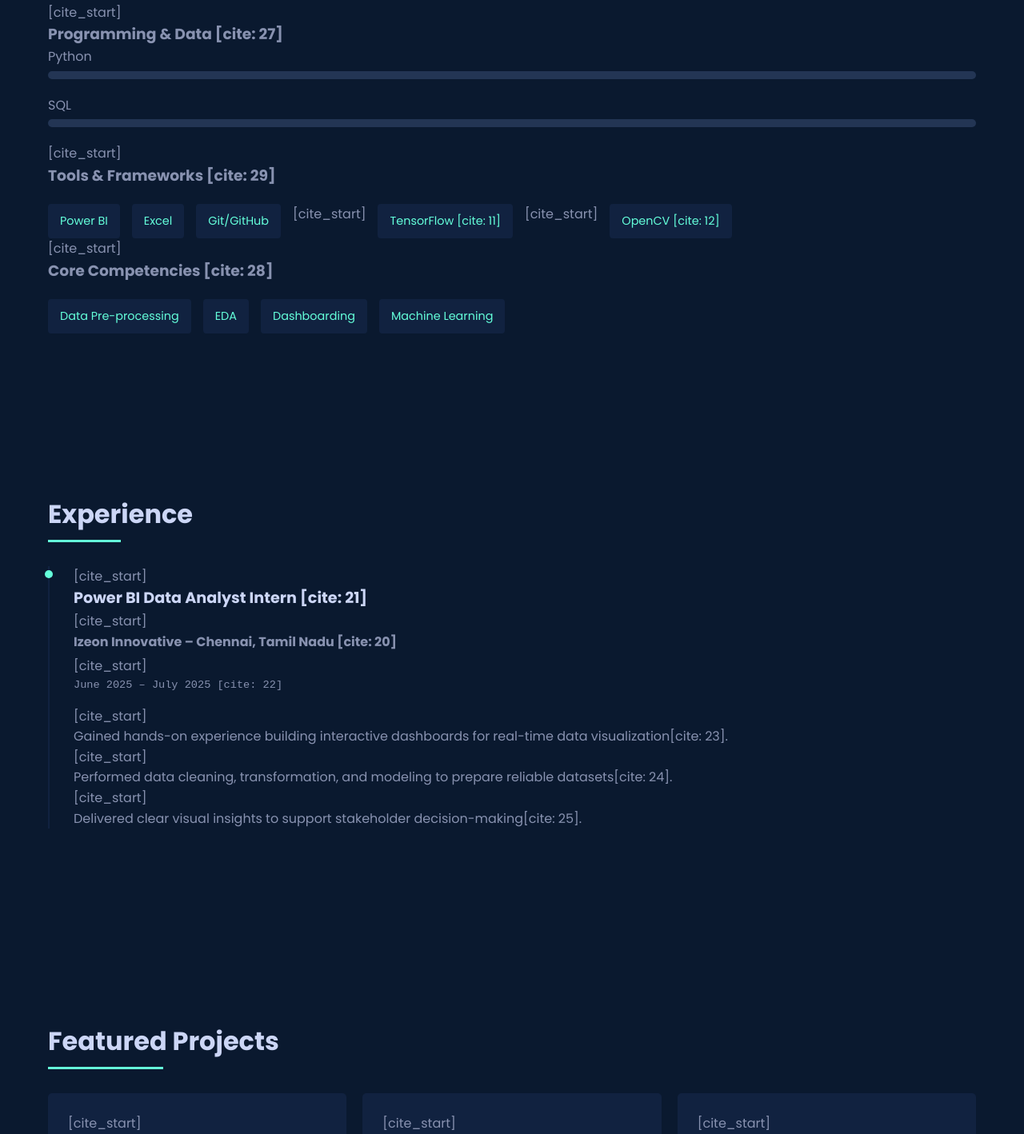
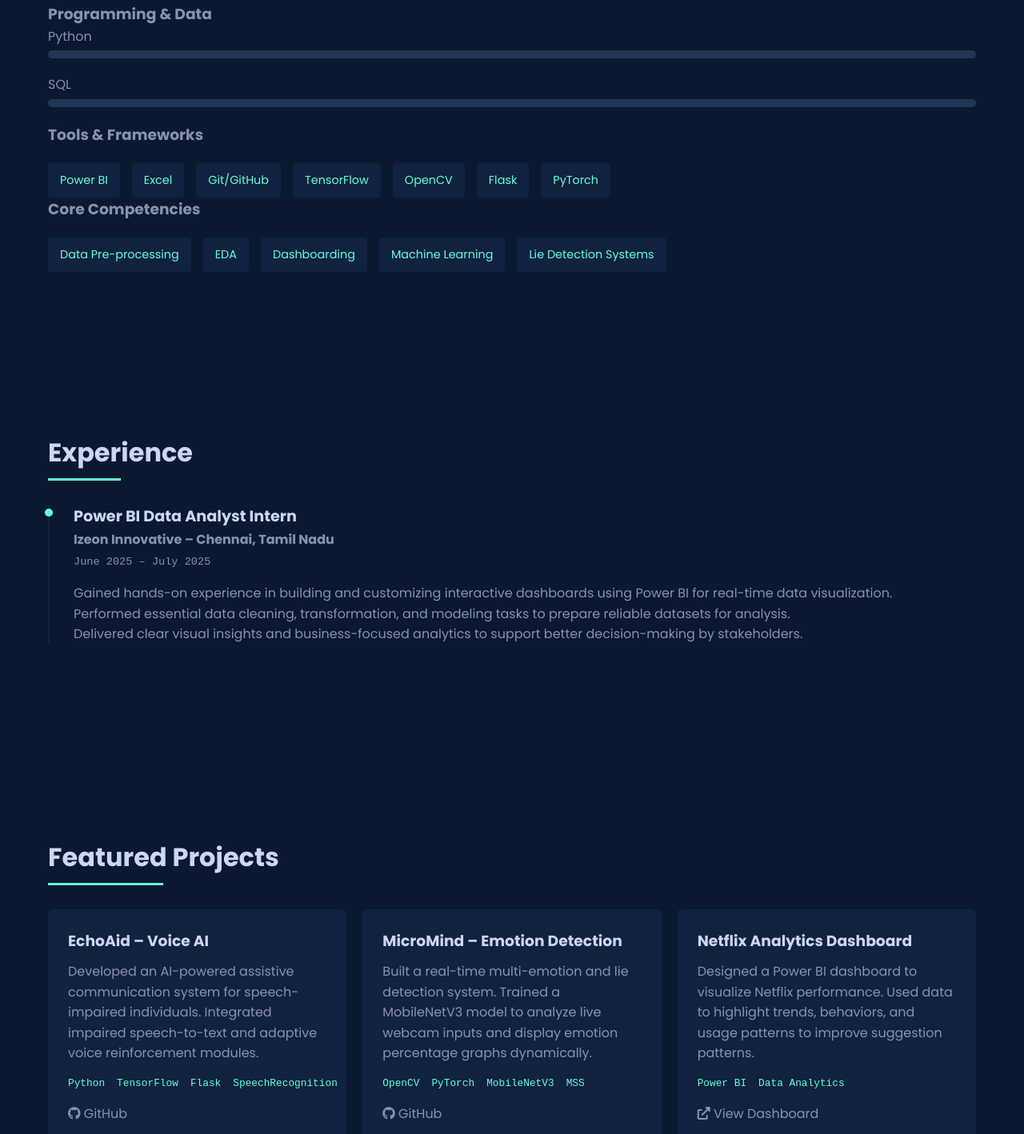
Before and after one commit to suriya-14/portfolio, a plain HTML site: page index.html in a window 1280 px wide. Shown: the part 1382-2800 px from the top of the page at 80% size. Drawn offline with Linux system fonts and the light colour scheme.

Commit message:
Update index.html

```diff
--- a/index.html
+++ b/index.html
@@ -32,12 +32,12 @@
             <div class="profile-img-container">
                 <img src="https://via.placeholder.com/200" alt="Suriya V G" class="profile-img">
             </div>
-            [cite_start]<h1>Hi, I'm <span class="highlight">Suriya V G [cite: 1]</span></h1>
-            [cite_start]<h2 class="typing-text">AI & Data Science Specialist [cite: 4]</h2>
-            [cite_start]<p class="hero-sub">Eager to apply analytical thinking to real-world data problems[cite: 6].</p>
+            <h1>Hi, I'm <span class="highlight">Suriya V G</span></h1>
+            <h2 class="typing-text">AI & Data Science Specialist</h2>
+            <p class="hero-sub">Eager to apply analytical thinking and technical expertise to solve real-world data problems.</p>
             <div class="hero-btns">
                 <a href="#projects" class="btn btn-primary">View My Work</a>
-                <a href="#" class="btn btn-outline">Download Resume</a>
+                <a href="Suriya_V_G_Resume.pdf" download class="btn btn-outline">Download Resume</a>
             </div>
         </div>
     </section>
@@ -47,12 +47,12 @@
             <h2 class="section-title">About Me</h2>
             <div class="about-content">
                 <p>
-                    [cite_start]I am a B.Tech student specializing in Artificial Intelligence and Data Science at SNS College of Engineering, Coimbatore[cite: 4, 8].
-                    [cite_start]I have strong skills in Python, SQL, and Power BI[cite: 4].
+                    I am a B.Tech student specializing in Artificial Intelligence and Data Science at SNS College of Engineering, Coimbatore.
+                    I have strong skills in Python, SQL, and Power BI.
                 </p>
                 <p>
-                    [cite_start]My expertise includes data pre-processing, dashboard creation, and automation using AI tools[cite: 5].
-                    [cite_start]I am passionate about solving complex problems and have experience developing AI-driven systems for healthcare and behavioral analysis[cite: 11, 12].
+                    My expertise includes data pre-processing, dashboard creation, and automation using AI tools.
+                    I am passionate about solving complex problems and have experience developing AI-driven systems for healthcare and behavioral analysis.
                 </p>
             </div>
         </div>
@@ -63,7 +63,7 @@
             <h2 class="section-title">Technical Skills</h2>
 
             <div class="skills-category">
-                [cite_start]<h3>Programming & Data [cite: 27]</h3>
+                <h3>Programming & Data</h3>
                 <div class="skill-bar">
                     <div class="info">
                         <span>Python</span>
@@ -79,23 +79,26 @@
             </div>
 
             <div class="skills-category">
-                [cite_start]<h3>Tools & Frameworks [cite: 29]</h3>
+                <h3>Tools & Frameworks</h3>
                 <div class="skill-grid">
                     <div class="skill-item">Power BI</div>
                     <div class="skill-item">Excel</div>
                     <div class="skill-item">Git/GitHub</div>
-                    [cite_start]<div class="skill-item">TensorFlow [cite: 11]</div>
-                    [cite_start]<div class="skill-item">OpenCV [cite: 12]</div>
+                    <div class="skill-item">TensorFlow</div>
+                    <div class="skill-item">OpenCV</div>
+                    <div class="skill-item">Flask</div>
+                    <div class="skill-item">PyTorch</div>
                 </div>
             </div>
 
             <div class="skills-category">
-                [cite_start]<h3>Core Competencies [cite: 28]</h3>
+                <h3>Core Competencies</h3>
                 <div class="skill-tags">
                     <span>Data Pre-processing</span>
                     <span>EDA</span>
                     <span>Dashboarding</span>
                     <span>Machine Learning</span>
+                    <span>Lie Detection Systems</span>
                 </div>
             </div>
         </div>
@@ -107,13 +110,13 @@
             <div class="timeline">
                 <div class="timeline-item">
                     <div class="timeline-content">
-                        [cite_start]<h3>Power BI Data Analyst Intern [cite: 21]</h3>
-                        [cite_start]<h4>Izeon Innovative – Chennai, Tamil Nadu [cite: 20]</h4>
-                        [cite_start]<span class="date">June 2025 – July 2025 [cite: 22]</span>
+                        <h3>Power BI Data Analyst Intern</h3>
+                        <h4>Izeon Innovative – Chennai, Tamil Nadu</h4>
+                        <span class="date">June 2025 – July 2025</span>
                         <ul>
-                            [cite_start]<li>Gained hands-on experience building interactive dashboards for real-time data visualization[cite: 23].</li>
-                            [cite_start]<li>Performed data cleaning, transformation, and modeling to prepare reliable datasets[cite: 24].</li>
-                            [cite_start]<li>Delivered clear visual insights to support stakeholder decision-making[cite: 25].</li>
+                            <li>Gained hands-on experience in building and customizing interactive dashboards using Power BI for real-time data visualization.</li>
+                            <li>Performed essential data cleaning, transformation, and modeling tasks to prepare reliable datasets for analysis.</li>
+                            <li>Delivered clear visual insights and business-focused analytics to support better decision-making by stakeholders.</li>
                         </ul>
                     </div>
                 </div>
@@ -128,34 +131,34 @@
 
                 <div class="project-card">
                     <div class="project-info">
-                        [cite_start]<h3>EchoAid – Voice AI [cite: 11]</h3>
-                        <p>An AI-powered assistive communication system for speech-impaired individuals using Python, TensorFlow, and Flask. [cite_start]Features real-time speech conversion[cite: 11].</p>
+                        <h3>EchoAid – Voice AI</h3>
+                        <p>Developed an AI-powered assistive communication system for speech-impaired individuals. Integrated impaired speech-to-text and adaptive voice reinforcement modules.</p>
                         <div class="tech-stack">
-                            <span>Python</span><span>TensorFlow</span><span>Flask</span>
+                            <span>Python</span><span>TensorFlow</span><span>Flask</span><span>SpeechRecognition</span>
                         </div>
                         <div class="project-links">
-                            [cite_start]<a href="https://github.com/suriya-14" target="_blank"><i class="fab fa-github"></i> GitHub [cite: 2]</a>
+                            <a href="https://github.com/suriya-14" target="_blank"><i class="fab fa-github"></i> GitHub</a>
                         </div>
                     </div>
                 </div>
 
                 <div class="project-card">
                     <div class="project-info">
-                        [cite_start]<h3>MicroMind – Emotion Detection [cite: 12]</h3>
-                        <p>Real-time multi-emotion and lie detection system utilizing OpenCV and MobileNetV3. [cite_start]Analyzes facial expressions to display dynamic emotion graphs[cite: 12].</p>
+                        <h3>MicroMind – Emotion Detection</h3>
+                        <p>Built a real-time multi-emotion and lie detection system. Trained a MobileNetV3 model to analyze live webcam inputs and display emotion percentage graphs dynamically.</p>
                         <div class="tech-stack">
-                            <span>OpenCV</span><span>PyTorch</span><span>MobileNetV3</span>
+                            <span>OpenCV</span><span>PyTorch</span><span>MobileNetV3</span><span>MSS</span>
                         </div>
                         <div class="project-links">
-                            [cite_start]<a href="https://github.com/suriya-14" target="_blank"><i class="fab fa-github"></i> GitHub [cite: 2]</a>
+                            <a href="https://github.com/suriya-14" target="_blank"><i class="fab fa-github"></i> GitHub</a>
                         </div>
                     </div>
                 </div>
 
                 <div class="project-card">
                     <div class="project-info">
-                        [cite_start]<h3>Netflix Analytics Dashboard [cite: 13]</h3>
-                        [cite_start]<p>Designed a Power BI dashboard to visualize Netflix performance, highlighting trends, behaviors, and usage patterns to improve suggestion logic[cite: 16, 17, 18].</p>
+                        <h3>Netflix Analytics Dashboard</h3>
+                        <p>Designed a Power BI dashboard to visualize Netflix performance. Used data to highlight trends, behaviors, and usage patterns to improve suggestion patterns.</p>
                         <div class="tech-stack">
                             <span>Power BI</span><span>Data Analytics</span>
                         </div>
@@ -174,8 +177,8 @@
             <h2 class="section-title">Get In Touch</h2>
             <div class="contact-wrapper">
                 <div class="contact-info">
-                    [cite_start]<p><i class="fas fa-envelope"></i> vgsuriya3@gmail.com [cite: 2]</p>
-                    [cite_start]<p><i class="fas fa-phone"></i> +91 8754002939 [cite: 2]</p>
+                    <p><i class="fas fa-envelope"></i> vgsuriya3@gmail.com</p>
+                    <p><i class="fas fa-phone"></i> +91 8754002939</p>
                     <div class="social-links">
                         <a href="https://www.linkedin.com/in/suriya-v-g-" target="_blank"><i class="fab fa-linkedin"></i></a>
                         <a href="https://github.com/suriya-14" target="_blank"><i class="fab fa-github"></i></a>
```
